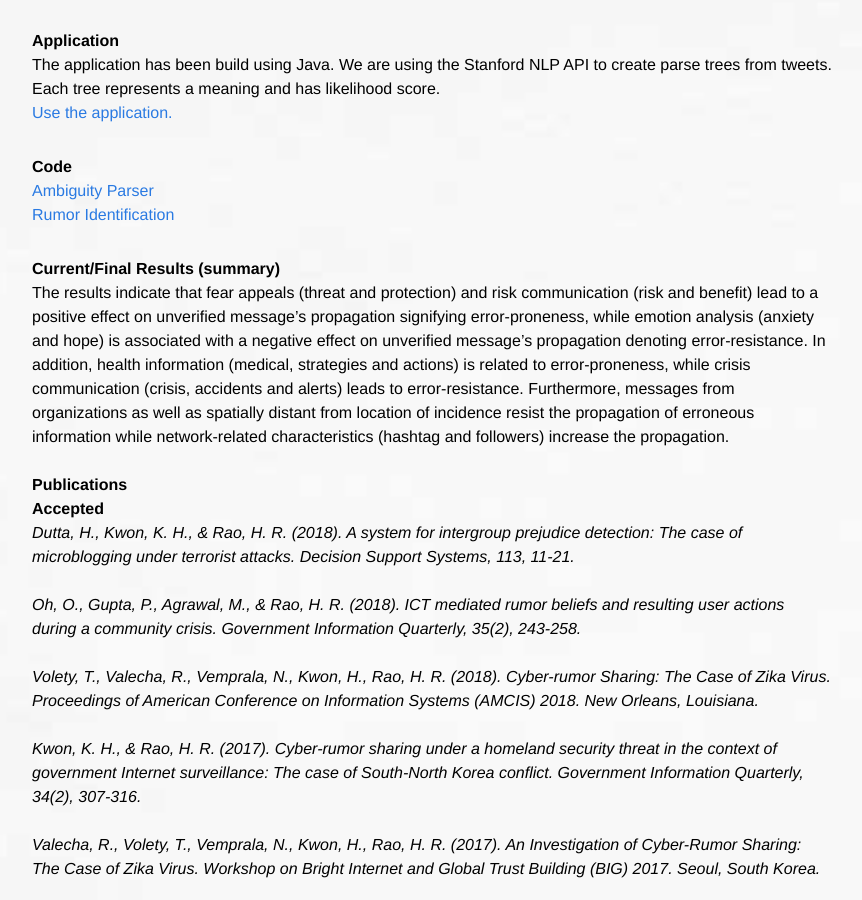
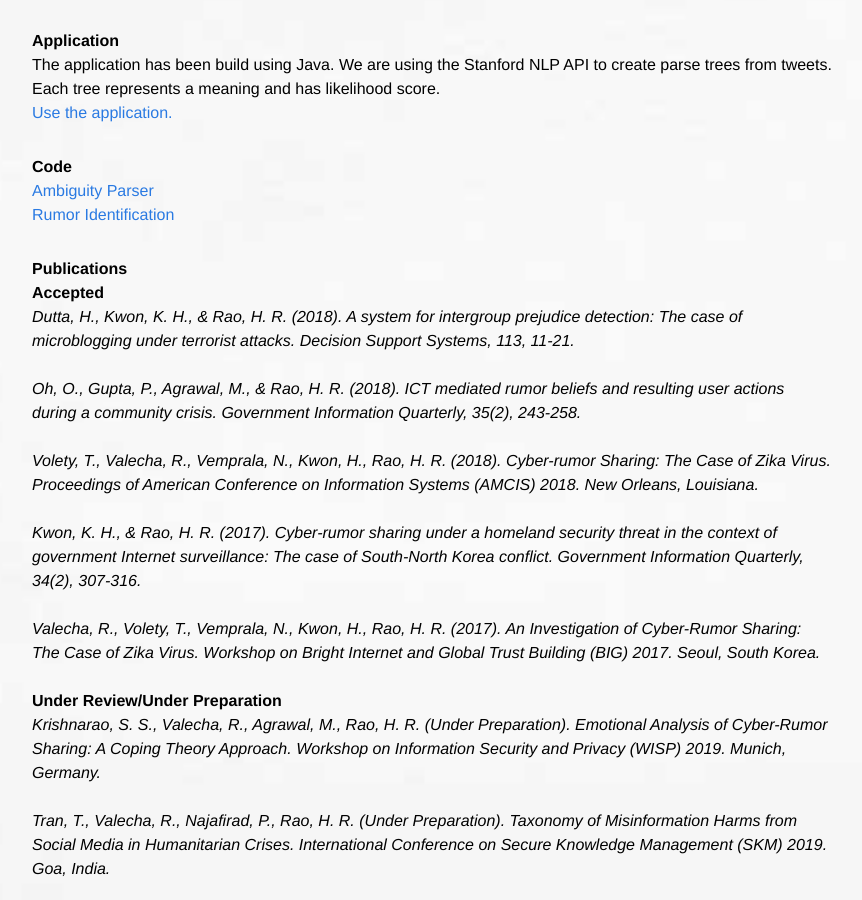
Before and after one commit to AmbiguityISMLab/AmbiguityISMLab.github.io, a Jekyll site: the page built from index.html, in a window 1280 px wide and 900 px high, scrolled down 712 px. Shown: the whole window, without its empty margins (38-900 px from the left). Built offline with Jekyll 4.4.1, drawn with Linux system fonts in a browser that asks for light colours.

Commit message:
Update index.html

```diff
--- a/index.html
+++ b/index.html
@@ -23,8 +23,6 @@ layout: default
 </div>
 
 <div>
-	<p><b>Current/Final Results (summary)</b></p>
-The results indicate that fear appeals (threat and protection) and risk communication (risk and benefit) lead to a positive effect on unverified message’s propagation signifying error-proneness, while emotion analysis (anxiety and hope) is associated with a negative effect on unverified message’s propagation denoting error-resistance. In addition, health information (medical, strategies and actions) is related to error-proneness, while crisis communication (crisis, accidents and alerts) leads to error-resistance. Furthermore, messages from organizations as well as spatially distant from location of incidence resist the propagation of erroneous information while network-related characteristics (hashtag and followers) increase the propagation.<br><br>
 
 <p><b>Publications</b></p>
 <p><b>Accepted</b></p>
```
